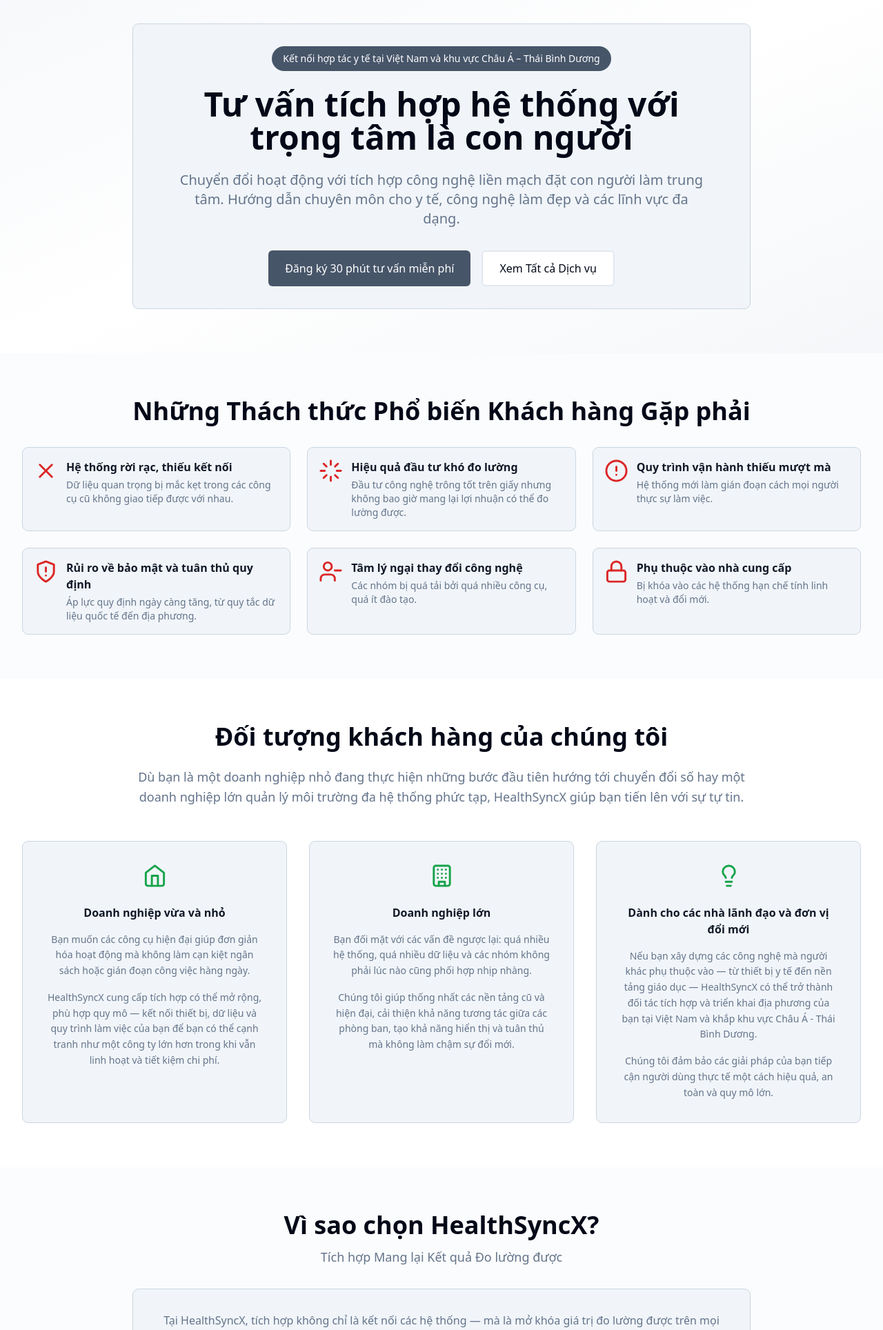
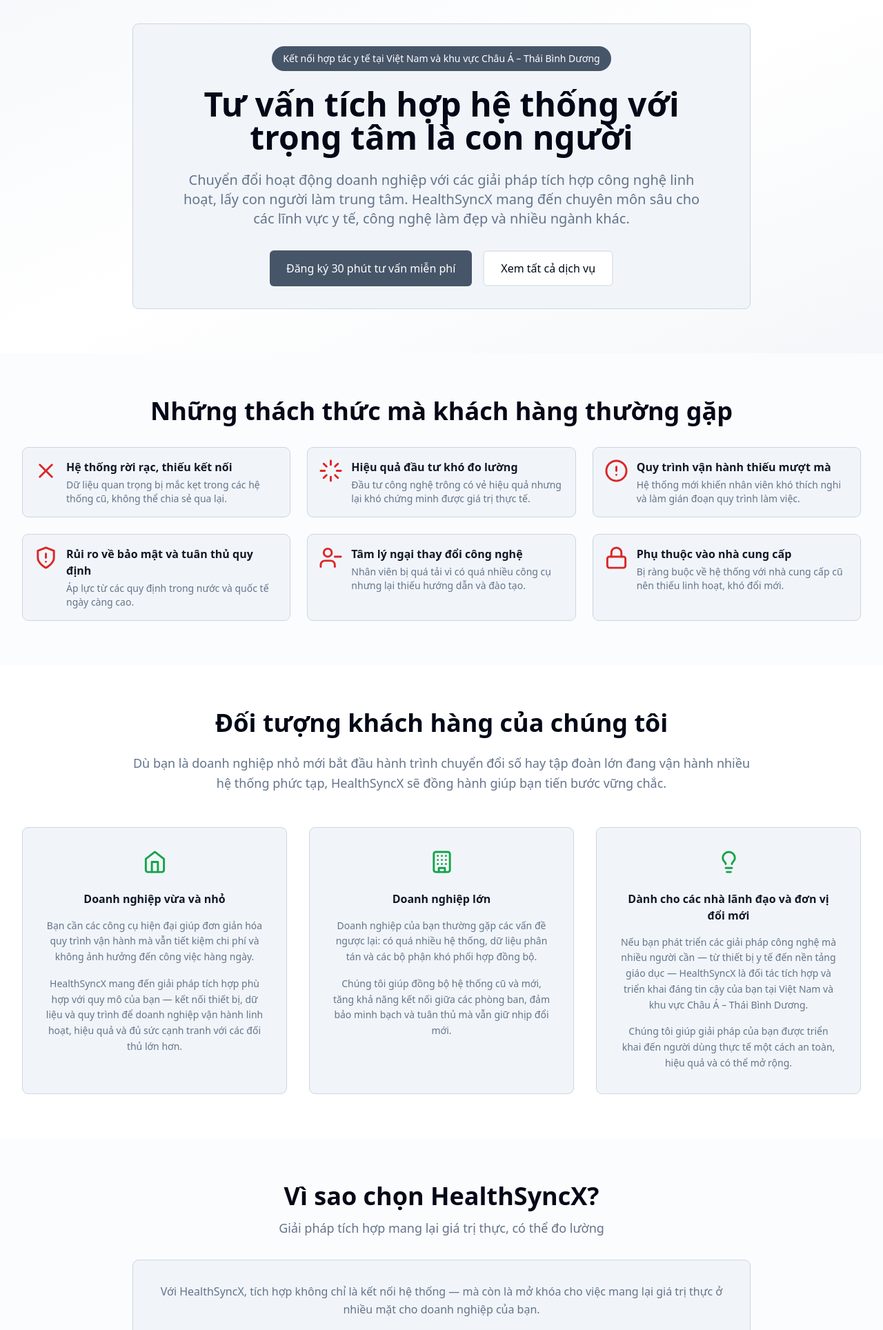
Before and after one commit to dangpleo-ctrl/HealthSyncXWebsiteStatic, a PHP site: page /vi/ in a window 1280 px wide. Shown: the part 527-2455 px from the top of the page at 69% size. Run offline with PHP 8.4, Linux system fonts and the light colour scheme; style sheets or scripts are compiled from the project's sources.

Commit message:
Update website content to reflect new service descriptions and common challenges
Updated Vietnamese text content on the homepage, including hero section, challenges, and service descriptions, by overwriting existing text.

Replit-Commit-Author: Agent
Replit-Commit-Session-Id: 647c59d6-9a03-4c72-a257-9992e92fe543
Replit-Commit-Checkpoint-Type: intermediate_checkpoint
Replit-Commit-Event-Id: 545423eb-d739-47a3-9681-6c185923bf25

```diff
--- a/vi/index.php
+++ b/vi/index.php
@@ -23,14 +23,14 @@ include '../includes/header-vi.php';
                         Tư vấn tích hợp hệ thống với trọng tâm là con người
                     </h1>
                     <p class="text-lg md:text-xl text-muted-foreground dark:text-gray-300 mb-8 leading-relaxed max-w-3xl mx-auto text-center">
-                        Chuyển đổi hoạt động với tích hợp công nghệ liền mạch đặt con người làm trung tâm. Hướng dẫn chuyên môn cho y tế, công nghệ làm đẹp và các lĩnh vực đa dạng.
+                        Chuyển đổi hoạt động doanh nghiệp với các giải pháp tích hợp công nghệ linh hoạt, lấy con người làm trung tâm. HealthSyncX mang đến chuyên môn sâu cho các lĩnh vực y tế, công nghệ làm đẹp và nhiều ngành khác.
                     </p>
                     <div class="flex flex-col sm:flex-row gap-4 justify-center">
                         <a href="/vi/contact.php" class="inline-flex items-center justify-center px-6 py-3 bg-slate-600 text-white rounded-md font-medium hover:bg-slate-700 transition-colors no-underline">
                             Đăng ký 30 phút tư vấn miễn phí
                         </a>
                         <a href="/vi/services.php" class="inline-flex items-center justify-center px-6 py-3 border-2 border-border bg-background text-foreground rounded-md font-medium hover:bg-accent transition-colors no-underline">
-                            Xem Tất cả Dịch vụ
+                            Xem tất cả dịch vụ
                         </a>
                     </div>
                 </div>
@@ -44,7 +44,7 @@ include '../includes/header-vi.php';
     <div class="max-w-7xl mx-auto px-4 sm:px-6 lg:px-8">
         <div class="text-center mb-8">
             <h2 class="text-3xl md:text-4xl font-bold text-foreground dark:text-white mb-0">
-                Những Thách thức Phổ biến Khách hàng Gặp phải
+                Những thách thức mà khách hàng thường gặp
             </h2>
         </div>
 
@@ -57,7 +57,7 @@ include '../includes/header-vi.php';
                     </div>
                     <div>
                         <h3 class="text-base font-semibold text-gray-900 dark:text-white mb-1">Hệ thống rời rạc, thiếu kết nối</h3>
-                        <p class="text-sm text-muted-foreground dark:text-gray-300">Dữ liệu quan trọng bị mắc kẹt trong các công cụ cũ không giao tiếp được với nhau.</p>
+                        <p class="text-sm text-muted-foreground dark:text-gray-300">Dữ liệu quan trọng bị mắc kẹt trong các hệ thống cũ, không thể chia sẻ qua lại.</p>
                     </div>
                 </div>
             </div>
@@ -70,7 +70,7 @@ include '../includes/header-vi.php';
                     </div>
                     <div>
                         <h3 class="text-base font-semibold text-gray-900 dark:text-white mb-1">Hiệu quả đầu tư khó đo lường</h3>
-                        <p class="text-sm text-muted-foreground dark:text-gray-300">Đầu tư công nghệ trông tốt trên giấy nhưng không bao giờ mang lại lợi nhuận có thể đo lường được.</p>
+                        <p class="text-sm text-muted-foreground dark:text-gray-300">Đầu tư công nghệ trông có vẻ hiệu quả nhưng lại khó chứng minh được giá trị thực tế.</p>
                     </div>
                 </div>
             </div>
@@ -83,7 +83,7 @@ include '../includes/header-vi.php';
                     </div>
                     <div>
                         <h3 class="text-base font-semibold text-gray-900 dark:text-white mb-1">Quy trình vận hành thiếu mượt mà</h3>
-                        <p class="text-sm text-muted-foreground dark:text-gray-300">Hệ thống mới làm gián đoạn cách mọi người thực sự làm việc.</p>
+                        <p class="text-sm text-muted-foreground dark:text-gray-300">Hệ thống mới khiến nhân viên khó thích nghi và làm gián đoạn quy trình làm việc.</p>
                     </div>
                 </div>
             </div>
@@ -96,7 +96,7 @@ include '../includes/header-vi.php';
                     </div>
                     <div>
                         <h3 class="text-base font-semibold text-gray-900 dark:text-white mb-1">Rủi ro về bảo mật và tuân thủ quy định</h3>
-                        <p class="text-sm text-muted-foreground dark:text-gray-300">Áp lực quy định ngày càng tăng, từ quy tắc dữ liệu quốc tế đến địa phương.</p>
+                        <p class="text-sm text-muted-foreground dark:text-gray-300">Áp lực từ các quy định trong nước và quốc tế ngày càng cao.</p>
                     </div>
                 </div>
             </div>
@@ -109,7 +109,7 @@ include '../includes/header-vi.php';
                     </div>
                     <div>
                         <h3 class="text-base font-semibold text-gray-900 dark:text-white mb-1">Tâm lý ngại thay đổi công nghệ</h3>
-                        <p class="text-sm text-muted-foreground dark:text-gray-300">Các nhóm bị quá tải bởi quá nhiều công cụ, quá ít đào tạo.</p>
+                        <p class="text-sm text-muted-foreground dark:text-gray-300">Nhân viên bị quá tải vì có quá nhiều công cụ nhưng lại thiếu hướng dẫn và đào tạo.</p>
                     </div>
                 </div>
             </div>
@@ -122,7 +122,7 @@ include '../includes/header-vi.php';
                     </div>
                     <div>
                         <h3 class="text-base font-semibold text-gray-900 dark:text-white mb-1">Phụ thuộc vào nhà cung cấp</h3>
-                        <p class="text-sm text-muted-foreground dark:text-gray-300">Bị khóa vào các hệ thống hạn chế tính linh hoạt và đổi mới.</p>
+                        <p class="text-sm text-muted-foreground dark:text-gray-300">Bị ràng buộc về hệ thống với nhà cung cấp cũ nên thiếu linh hoạt, khó đổi mới.</p>
                     </div>
                 </div>
             </div>
@@ -138,7 +138,7 @@ include '../includes/header-vi.php';
                 Đối tượng khách hàng của chúng tôi
             </h2>
             <p class="text-lg text-muted-foreground dark:text-gray-300 leading-relaxed">
-                Dù bạn là một doanh nghiệp nhỏ đang thực hiện những bước đầu tiên hướng tới chuyển đổi số hay một doanh nghiệp lớn quản lý môi trường đa hệ thống phức tạp, HealthSyncX giúp bạn tiến lên với sự tự tin.
+                Dù bạn là doanh nghiệp nhỏ mới bắt đầu hành trình chuyển đổi số hay tập đoàn lớn đang vận hành nhiều hệ thống phức tạp, HealthSyncX sẽ đồng hành giúp bạn tiến bước vững chắc.
             </p>
         </div>
 
@@ -152,10 +152,10 @@ include '../includes/header-vi.php';
                     Doanh nghiệp vừa và nhỏ
                 </h3>
                 <p class="text-sm text-muted-foreground dark:text-gray-300 leading-relaxed mb-4 text-center">
-                    Bạn muốn các công cụ hiện đại giúp đơn giản hóa hoạt động mà không làm cạn kiệt ngân sách hoặc gián đoạn công việc hàng ngày.
+                    Bạn cần các công cụ hiện đại giúp đơn giản hóa quy trình vận hành mà vẫn tiết kiệm chi phí và không ảnh hưởng đến công việc hàng ngày.
                 </p>
                 <p class="text-sm text-muted-foreground dark:text-gray-300 leading-relaxed text-center">
-                    HealthSyncX cung cấp tích hợp có thể mở rộng, phù hợp quy mô — kết nối thiết bị, dữ liệu và quy trình làm việc của bạn để bạn có thể cạnh tranh như một công ty lớn hơn trong khi vẫn linh hoạt và tiết kiệm chi phí.
+                    HealthSyncX mang đến giải pháp tích hợp phù hợp với quy mô của bạn — kết nối thiết bị, dữ liệu và quy trình để doanh nghiệp vận hành linh hoạt, hiệu quả và đủ sức cạnh tranh với các đối thủ lớn hơn.
                 </p>
             </div>
 
@@ -168,10 +168,10 @@ include '../includes/header-vi.php';
                     Doanh nghiệp lớn
                 </h3>
                 <p class="text-sm text-muted-foreground dark:text-gray-300 leading-relaxed mb-4 text-center">
-                    Bạn đối mặt với các vấn đề ngược lại: quá nhiều hệ thống, quá nhiều dữ liệu và các nhóm không phải lúc nào cũng phối hợp nhịp nhàng.
+                    Doanh nghiệp của bạn thường gặp các vấn đề ngược lại: có quá nhiều hệ thống, dữ liệu phân tán và các bộ phận khó phối hợp đồng bộ.
                 </p>
                 <p class="text-sm text-muted-foreground dark:text-gray-300 leading-relaxed text-center">
-                    Chúng tôi giúp thống nhất các nền tảng cũ và hiện đại, cải thiện khả năng tương tác giữa các phòng ban, tạo khả năng hiển thị và tuân thủ mà không làm chậm sự đổi mới.
+                    Chúng tôi giúp đồng bộ hệ thống cũ và mới, tăng khả năng kết nối giữa các phòng ban, đảm bảo minh bạch và tuân thủ mà vẫn giữ nhịp đổi mới.
                 </p>
             </div>
 
@@ -184,10 +184,10 @@ include '../includes/header-vi.php';
                     Dành cho các nhà lãnh đạo và đơn vị đổi mới
                 </h3>
                 <p class="text-sm text-muted-foreground dark:text-gray-300 leading-relaxed mb-4 text-center">
-                    Nếu bạn xây dựng các công nghệ mà người khác phụ thuộc vào — từ thiết bị y tế đến nền tảng giáo dục — HealthSyncX có thể trở thành đối tác tích hợp và triển khai địa phương của bạn tại Việt Nam và khắp khu vực Châu Á - Thái Bình Dương.
+                    Nếu bạn phát triển các giải pháp công nghệ mà nhiều người cần — từ thiết bị y tế đến nền tảng giáo dục — HealthSyncX là đối tác tích hợp và triển khai đáng tin cậy của bạn tại Việt Nam và khu vực Châu Á – Thái Bình Dương.
                 </p>
                 <p class="text-sm text-muted-foreground dark:text-gray-300 leading-relaxed text-center">
-                    Chúng tôi đảm bảo các giải pháp của bạn tiếp cận người dùng thực tế một cách hiệu quả, an toàn và quy mô lớn.
+                    Chúng tôi giúp giải pháp của bạn được triển khai đến người dùng thực tế một cách an toàn, hiệu quả và có thể mở rộng.
                 </p>
             </div>
         </div>
@@ -202,24 +202,24 @@ include '../includes/header-vi.php';
                 Vì sao chọn HealthSyncX?
             </h2>
             <p class="text-lg text-muted-foreground dark:text-gray-300 mb-8">
-                Tích hợp Mang lại Kết quả Đo lường được
+                Giải pháp tích hợp mang lại giá trị thực, có thể đo lường
             </p>
             <div class="bg-slate-100 dark:bg-gray-900 border border-slate-300 dark:border-gray-700 rounded-lg p-8 hover:shadow-lg dark:hover:shadow-xl dark:hover:shadow-white/20 transition-shadow">
                 <p class="text-muted-foreground dark:text-gray-300 leading-relaxed mb-6 text-center">
-                    Tại HealthSyncX, tích hợp không chỉ là kết nối các hệ thống — mà là mở khóa giá trị đo lường được trên mọi phần của doanh nghiệp bạn:
+                    Với HealthSyncX, tích hợp không chỉ là kết nối hệ thống — mà còn là mở khóa cho việc mang lại giá trị thực ở nhiều mặt cho doanh nghiệp của bạn.
                 </p>
 
                 <div class="space-y-3 mb-6 max-w-3xl mx-auto">
                     <div class="flex items-start gap-3">
                         <svg xmlns="http://www.w3.org/2000/svg" width="20" height="20" viewBox="0 0 24 24" fill="none" stroke="#16a34a" stroke-width="2.5" stroke-linecap="round" stroke-linejoin="round" class="flex-shrink-0 mt-0.5"><polyline points="20 6 9 17 4 12"></polyline></svg>
                         <p class="text-muted-foreground dark:text-gray-300 leading-relaxed">
-                            <strong><strong class="text-orange-600">3,2 lần</strong> lợi nhuận cho mỗi <strong class="text-orange-600">1 USD</strong> đầu tư vào tích hợp và tối ưu quy trình.</strong>
+                            <strong><strong class="text-orange-600">3.2x</strong> Return on Investment for each <strong class="text-orange-600">$1</strong> invested in interoperability and workflow integration.</strong>
                         </p>
                     </div>
                     <div class="flex items-start gap-3">
                         <svg xmlns="http://www.w3.org/2000/svg" width="20" height="20" viewBox="0 0 24 24" fill="none" stroke="#16a34a" stroke-width="2.5" stroke-linecap="round" stroke-linejoin="round" class="flex-shrink-0 mt-0.5"><polyline points="20 6 9 17 4 12"></polyline></svg>
                         <p class="text-muted-foreground dark:text-gray-300 leading-relaxed">
-                            <strong>Giảm <strong class="text-orange-600">25 – 35%</strong> chi phí vận hành trong 18 tháng.</strong>
+                            <strong>25 – 35% average operational cost reduction <strong class="text-orange-600">25 – 35%</strong> within 18 months.</strong>
                         </p>
                     </div>
                     <div class="flex items-start gap-3">
```
